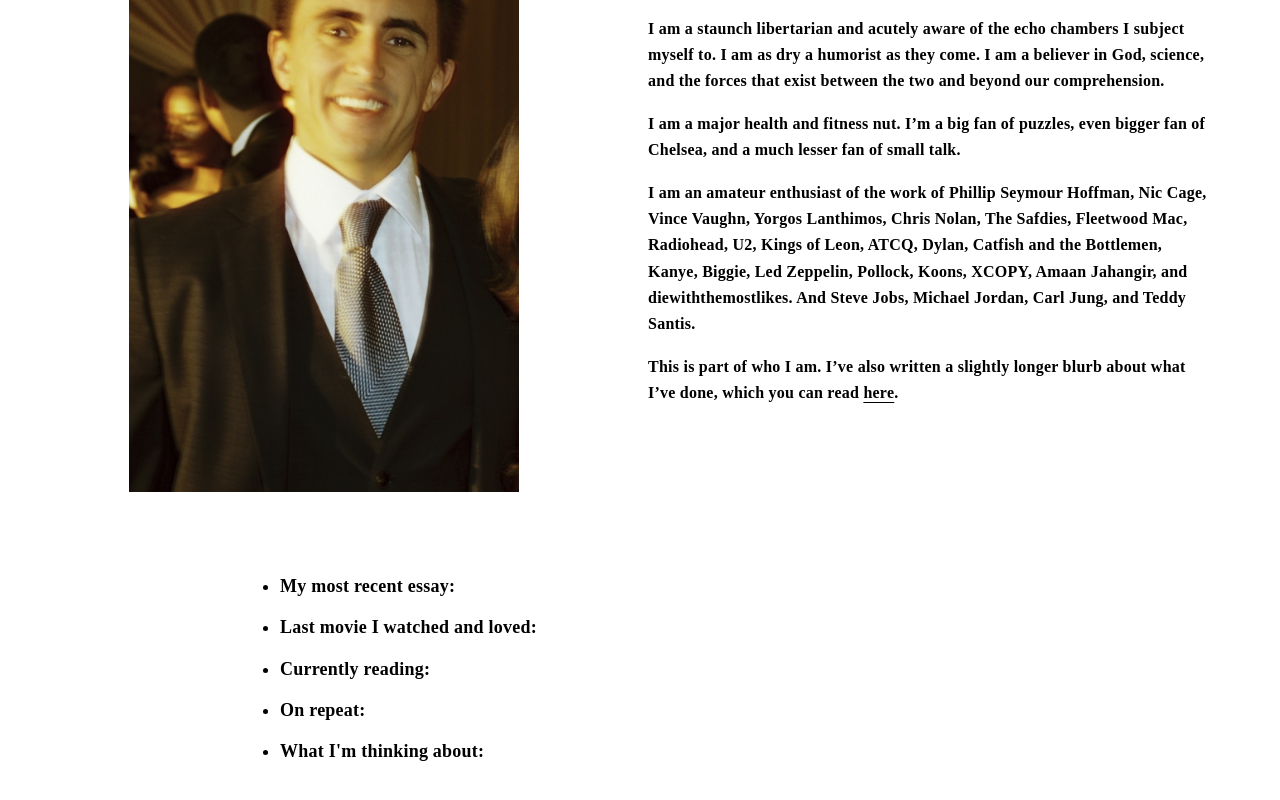
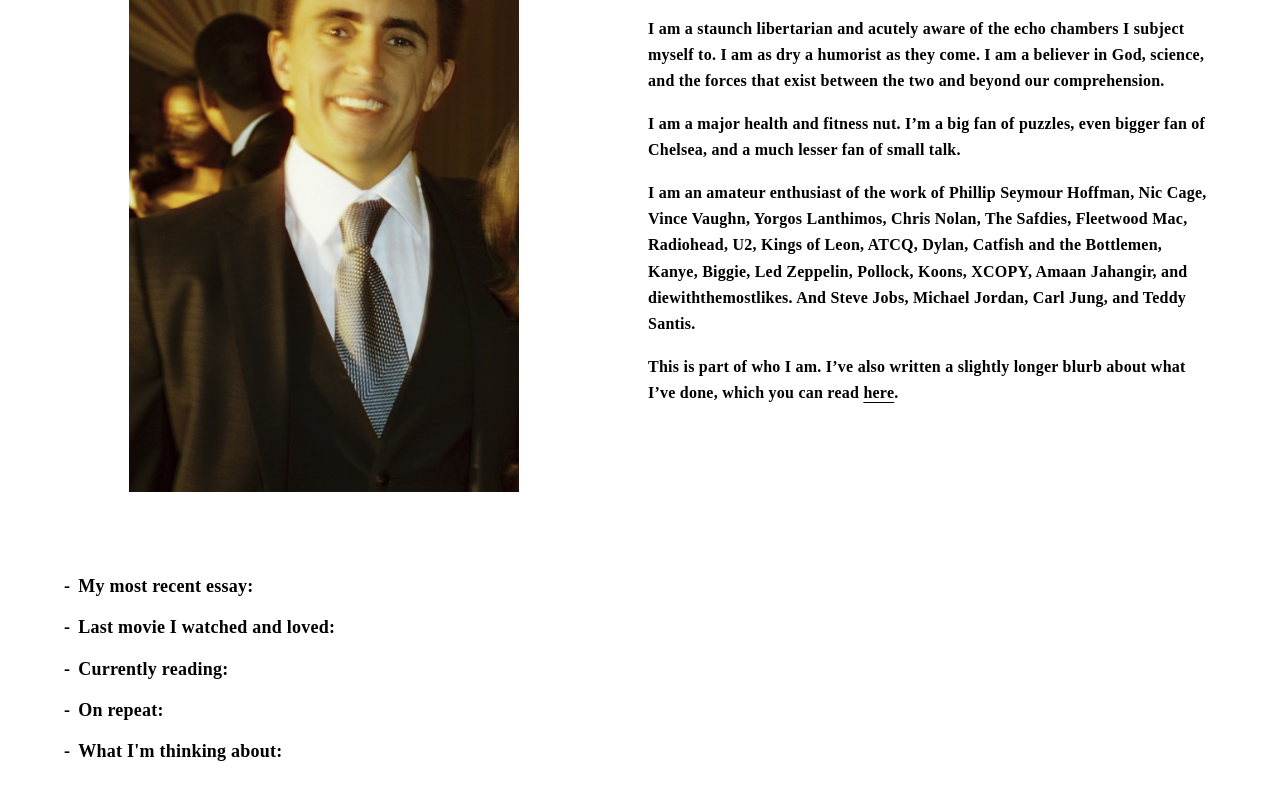
Before and after one commit to gptsiolis/personal-website2, a Next.js app: page / in a window 1280 px wide. Shown: the part 483-1283 px from the top of the page. Built offline with nearby package versions, Linux system fonts and the light colour scheme.

Commit message:
Left-align bullet list and use dashes instead of dots
Co-Authored-By: Claude Opus 4.7 <noreply@anthropic.com>

```diff
--- a/src/app/page.tsx
+++ b/src/app/page.tsx
@@ -177,12 +177,15 @@ export default function Home() {
           initial={{ opacity: 0, y: 20 }}
           animate={{ opacity: 1, y: 0 }}
           transition={{ duration: 0.8, delay: 1.0, ease: [0.16, 1, 0.3, 1] }}
-          className="mx-auto max-w-3xl list-disc pl-6 space-y-3 text-base md:text-lg text-black leading-relaxed"
+          className="max-w-3xl list-none pl-0 space-y-3 text-base md:text-lg text-black leading-relaxed"
         >
           {bullets.map((b, i) => (
-            <li key={i} className="marker:text-black">
-              <span className="font-semibold">{b.label}:</span>{" "}
-              <span>{b.value}</span>
+            <li key={i} className="flex gap-2">
+              <span aria-hidden="true">-</span>
+              <span>
+                <span className="font-semibold">{b.label}:</span>{" "}
+                <span>{b.value}</span>
+              </span>
             </li>
           ))}
         </motion.ul>
```
